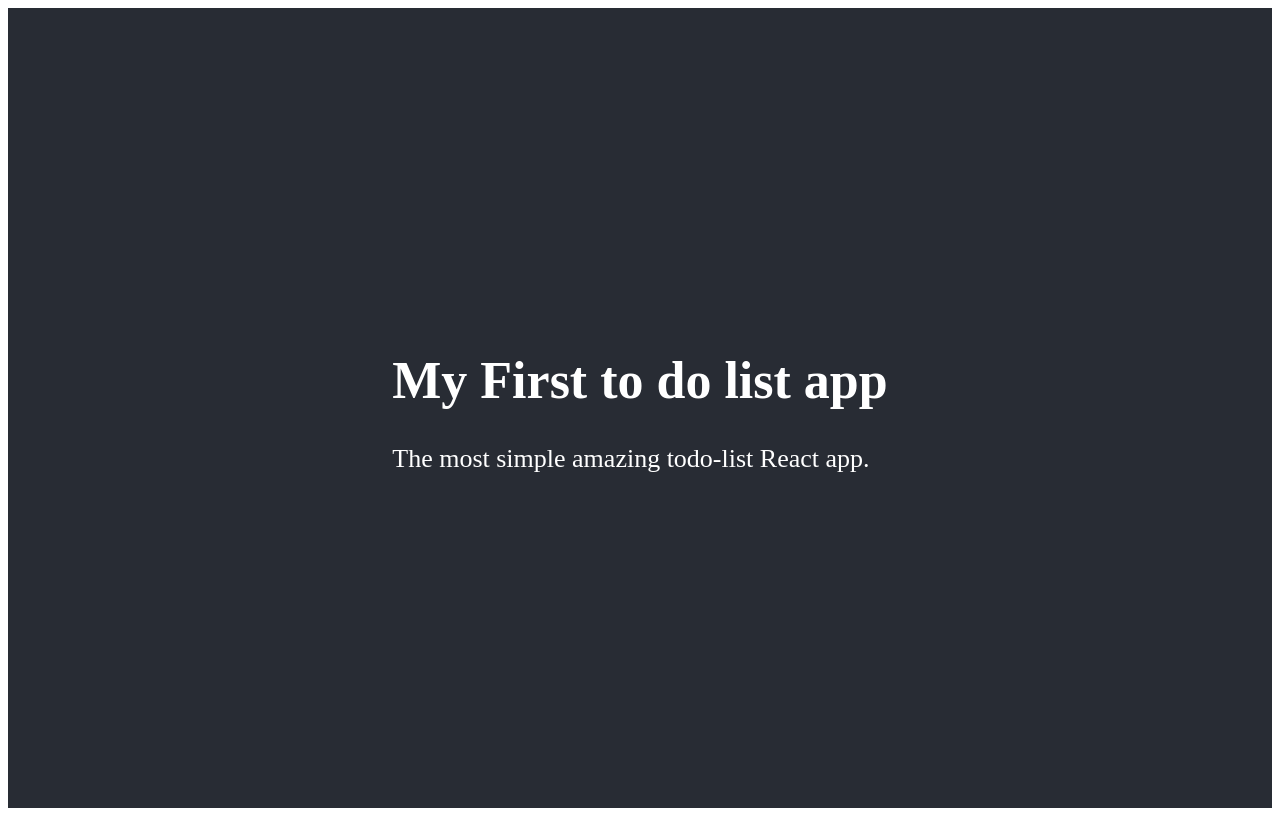
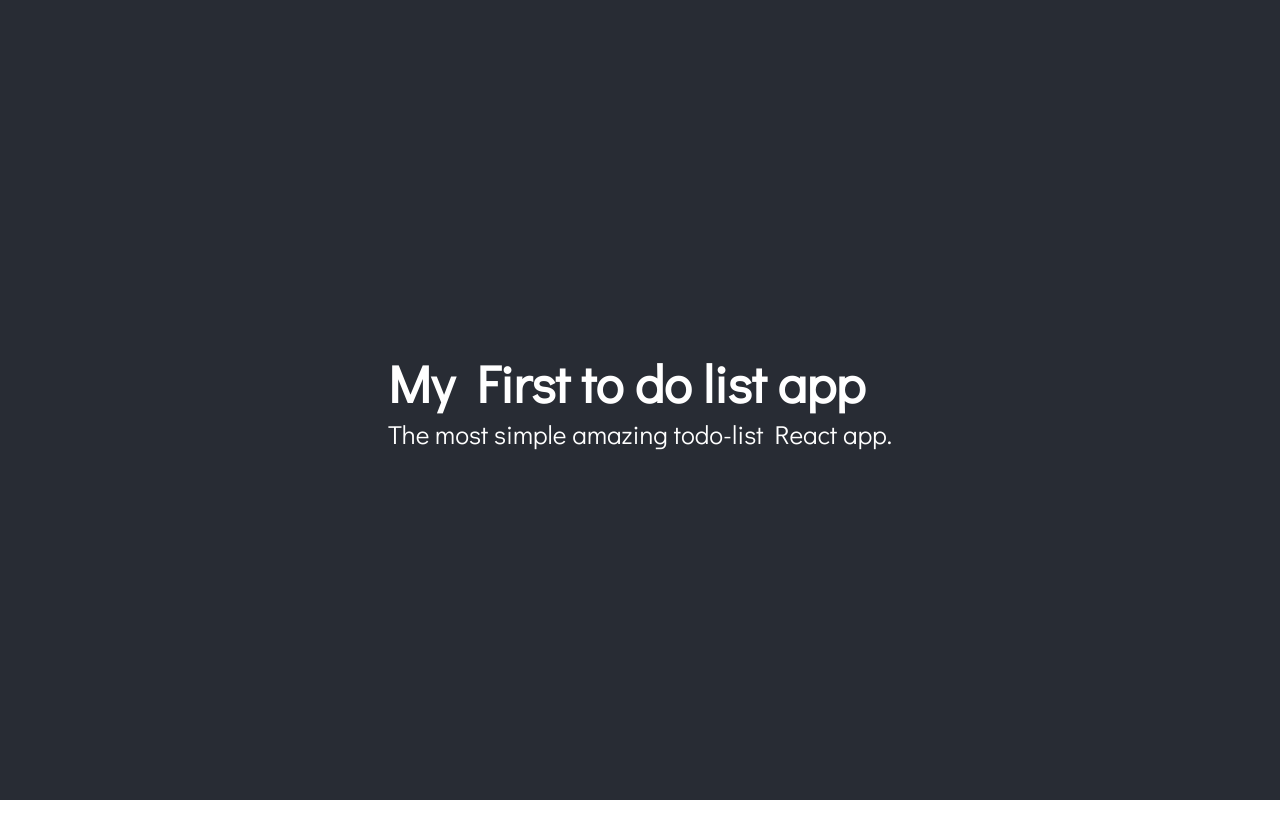
Before and after one commit to AceBurgundy/FCB-React-AWS, a React app: page / in a window 1280 px wide. Built offline with nearby package versions, Linux system fonts and the light colour scheme.

Commit message:
Apply external styles to a component

```diff
--- a/src/index.css
+++ b/src/index.css
@@ -1,3 +1,17 @@
+@import url('https://fonts.googleapis.com/css2?family=Didact+Gothic&display=swap');
+
+*
+{
+  padding: 0;
+  margin: 0;
+  box-sizing: border-box;
+}
+
+body
+{
+  font-family: 'Didact Gothic', sans-serif;
+}
+
 .app-header
 {
   background-color: #282c34;
```
